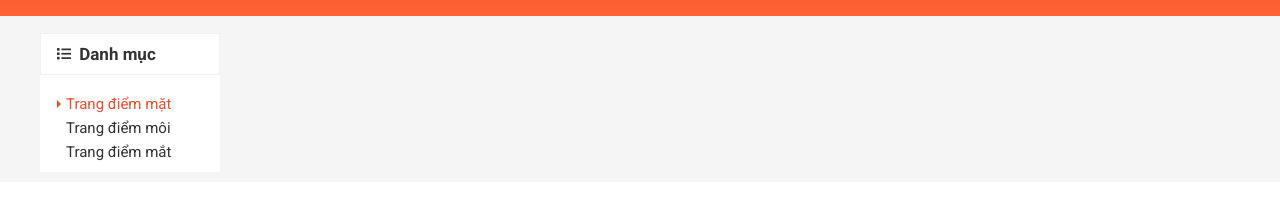
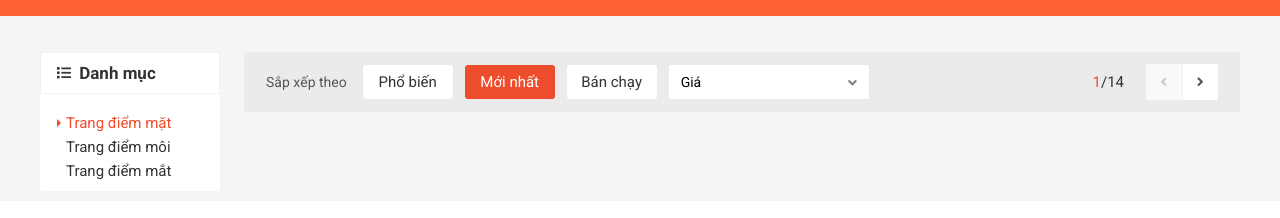
Before and after one commit to nguyenthao6102/Shop-project, a plain HTML site: page index.html in a window 1280 px wide. Shown: the part 104-322 px from the top of the page. Drawn offline with Linux system fonts and the light colour scheme.

Commit message:
commit filter base

```diff
--- a/assets/css/base.css
+++ b/assets/css/base.css
@@ -104,7 +104,7 @@ html {
 	outline: none;
 	cursor: pointer;
 	color: var(--text-color);
-	display: flex;
+	display: inline-flex;
 	justify-content: center;
 	align-items: center;
 	line-height: 1.6rem;
@@ -127,3 +127,48 @@ html {
 	cursor: default;
 	background-color: #c3c3c3;
 } */
+/* Selection */
+.select-input {
+	position: relative;
+	min-width: 200px;
+	height: 34px;
+	padding: 0 12px;
+	border-radius: 2px;
+	background-color: var(--white-color);
+	display: flex;
+	justify-content: space-between;
+	align-items: center;
+}
+.select-input:hover .select-input__list {
+	display: block;
+}
+.select-input__label {
+	font-size: 1.4rem;
+}
+.select-input__icon {
+	font-size: 1.4rem;
+	color: rgb(131, 131, 131);
+	position: relative;
+	top: 1px;
+}
+.select-input__list {
+	position: absolute;
+	left: 0;
+	right: 0;
+	top: 25px;
+	border-radius: 2px;
+	background-color: var(--white-color);
+	padding: 8px 16px;
+	list-style: none;
+	display: none;
+}
+.select-input__link {
+	text-decoration: none;
+	display: block;
+	font-size: 1.4rem;
+	color: var(--text-color);
+	padding: 4px 0;
+}
+.select-input__link:hover {
+	color: var(--primary-color);
+}
--- a/assets/css/main.css
+++ b/assets/css/main.css
@@ -721,6 +721,9 @@
 .app__container {
 	background-color: #f5f5f5;
 }
+.app__content {
+	padding-top: 36px;
+}
 .category {
 	border-radius: 2px;
 	background-color: var(--white-color);
@@ -730,6 +733,7 @@
 	font-size: 1.7rem;
 	padding: 12px 16px;
 	border: 1px solid rgba(0, 0, 0, 0.05);
+	margin-top: 0;
 }
 .category__heading-icon {
 	font-size: 1.4rem;
@@ -768,3 +772,63 @@
 	right: -4px;
 	color: var(--primary-color);
 }
+.home-filter {
+	background: rgba(0, 0, 0, 0.04);
+	display: flex;
+	padding: 12px 22px;
+	align-items: center;
+	border-radius: 2px;
+}
+.home-filter__label {
+	font-size: 1.4rem;
+	color: #555555;
+	margin-right: 16px;
+}
+.home-filter__btn {
+	margin-right: 12px;
+	min-width: 90px;
+	background-color: var(--white-color);
+}
+.home-filter__page {
+	display: flex;
+	align-items: center;
+	margin-left: auto;
+}
+.home-filter__page-num {
+	font-size: 1.5rem;
+	color: var(--text-color);
+	margin-right: 22px;
+}
+.home-fulter__page-current {
+	color: var(--primary-color);
+}
+.home-filter__page-control {
+	display: flex;
+	width: 72px;
+	height: 36px;
+	border-radius: 2px;
+	overflow: hidden;
+}
+.home-filter__page-btn {
+	display: flex;
+	flex: 1;
+	width: 36px;
+	height: 36px;
+	text-decoration: none;
+	background-color: var(--white-color);
+}
+.home-filter__page-btn-disabled {
+	background-color: #f9f9f9;
+	cursor: default;
+}
+.home-filter__page-btn-disabled .home-filter__page-icon {
+	color: #ccc;
+}
+.home-filter__page-btn:first-child {
+	border-right: 1px solid #eee;
+}
+.home-filter__page-icon {
+	margin: auto;
+	font-size: 1.4rem;
+	color: #555555;
+}
--- a/index.html
+++ b/index.html
@@ -376,7 +376,7 @@
 			</header>
 			<div class="app__container">
 				<div class="grid">
-					<div class="grid__row">
+					<div class="grid__row app__content">
 						<div class="grid__column-2">
 							<nav class="category">
 								<h3 class="category__heading">
@@ -396,7 +396,49 @@
 								</ul>
 							</nav>
 						</div>
-						<div class="grid__column-10"></div>
+						<div class="grid__column-10">
+							<div class="home-filter">
+								<span class="home-filter__label">Sắp xếp theo</span>
+								<button class="home-filter__btn btn">Phổ biến</button>
+								<button class="home-filter__btn btn btn--primary">
+									Mới nhất
+								</button>
+								<button class="home-filter__btn btn">Bán chạy</button>
+								<div class="select-input">
+									<span class="select-input__label">Giá</span>
+									<i class="select-input__icon fas fa-angle-down"></i>
+									<!-- List option -->
+									<ul class="select-input__list">
+										<li class="select-input__item">
+											<a href="" class="select-input__link"
+												>Giá: Thấp đến cao</a
+											>
+										</li>
+										<li class="select-input__item">
+											<a href="" class="select-input__link"
+												>Giá: Cao đến thấp</a
+											>
+										</li>
+									</ul>
+								</div>
+								<div class="home-filter__page">
+									<span class="home-filter__page-num">
+										<span class="home-fulter__page-current">1</span>/14
+									</span>
+									<div class="home-filter__page-control">
+										<a
+											href=""
+											class="home-filter__page-btn home-filter__page-btn-disabled"
+										>
+											<i class="home-filter__page-icon fas fa-angle-left"></i>
+										</a>
+										<a href="" class="home-filter__page-btn">
+											<i class="home-filter__page-icon fas fa-angle-right"></i>
+										</a>
+									</div>
+								</div>
+							</div>
+						</div>
 					</div>
 				</div>
 			</div>
```
